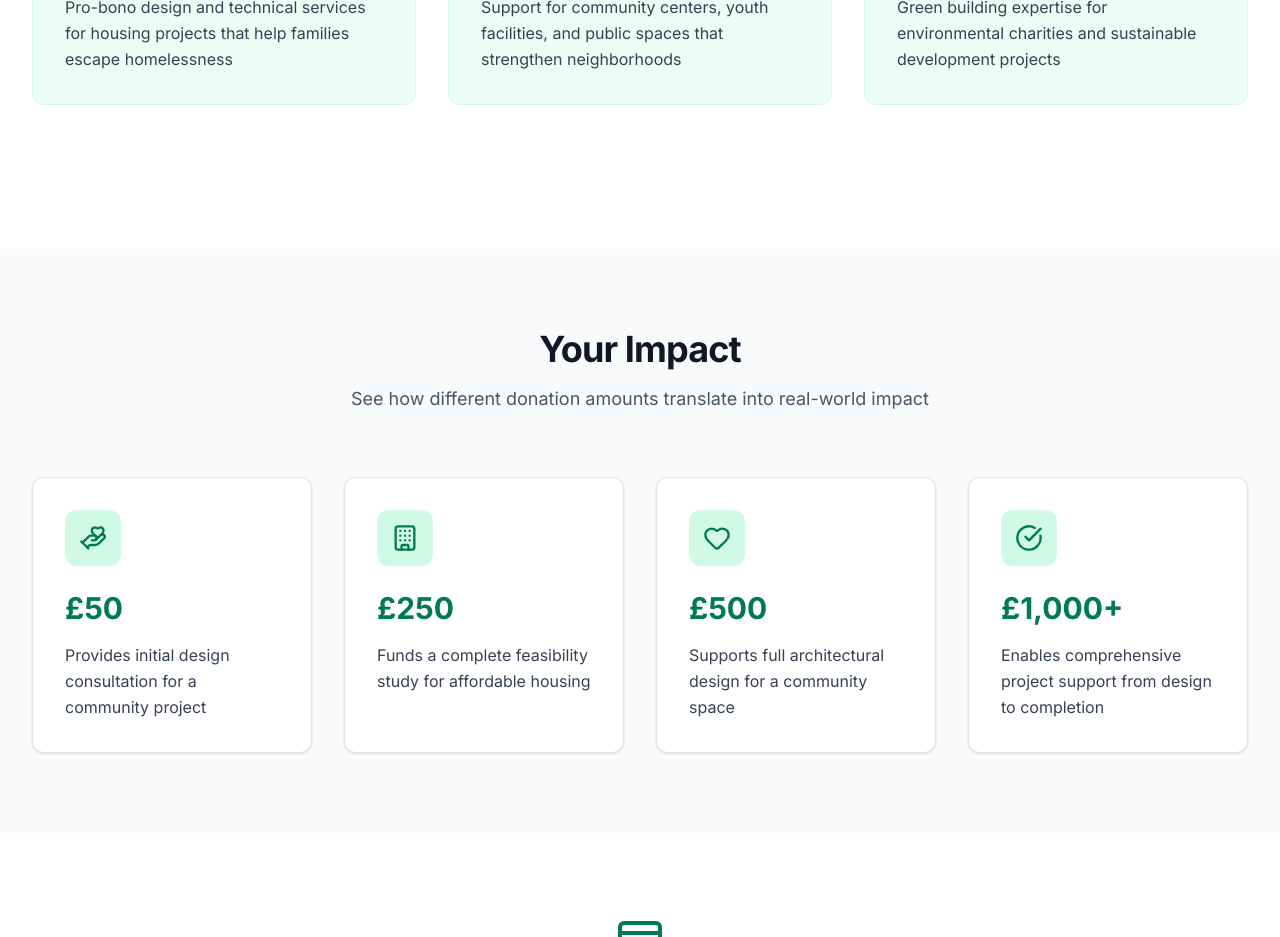
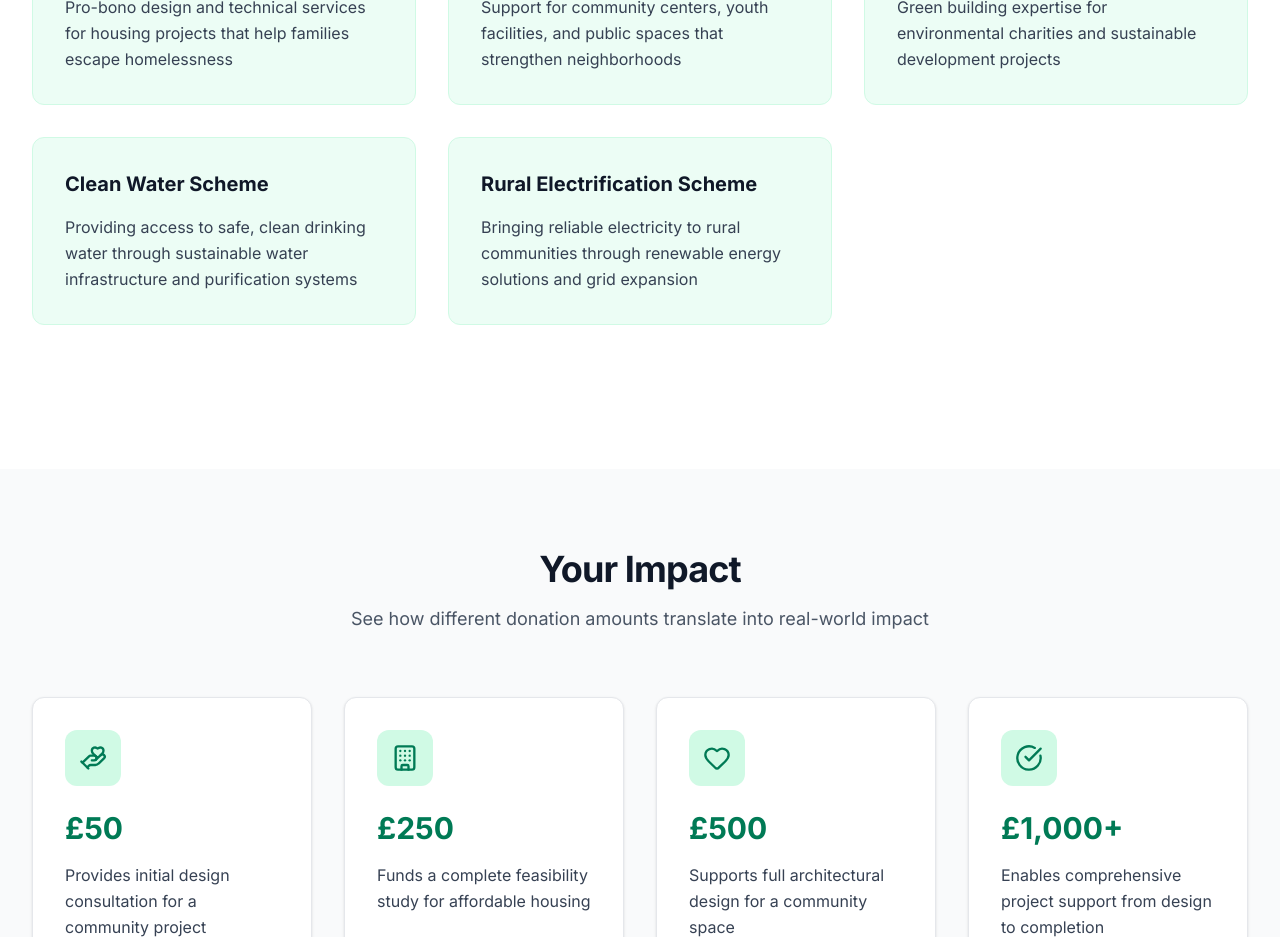
Before and after one commit to kevinmisigaro/hivals, a Next.js app: page /donate in a window 1280 px wide. Shown: the part 880-1817 px from the top of the page. Built offline with nearby package versions, Linux system fonts and the light colour scheme.

Commit message:
add donations sectors

```diff
--- a/app/donate/page.tsx
+++ b/app/donate/page.tsx
@@ -67,6 +67,14 @@ const impactAreas = [
   {
     title: 'Sustainable Buildings',
     description: 'Green building expertise for environmental charities and sustainable development projects',
+  },
+  {
+    title: 'Clean Water Scheme',
+    description: 'Providing access to safe, clean drinking water through sustainable water infrastructure and purification systems',
+  },
+  {
+    title: 'Rural Electrification Scheme',
+    description: 'Bringing reliable electricity to rural communities through renewable energy solutions and grid expansion',
   },
 ];
 
```
